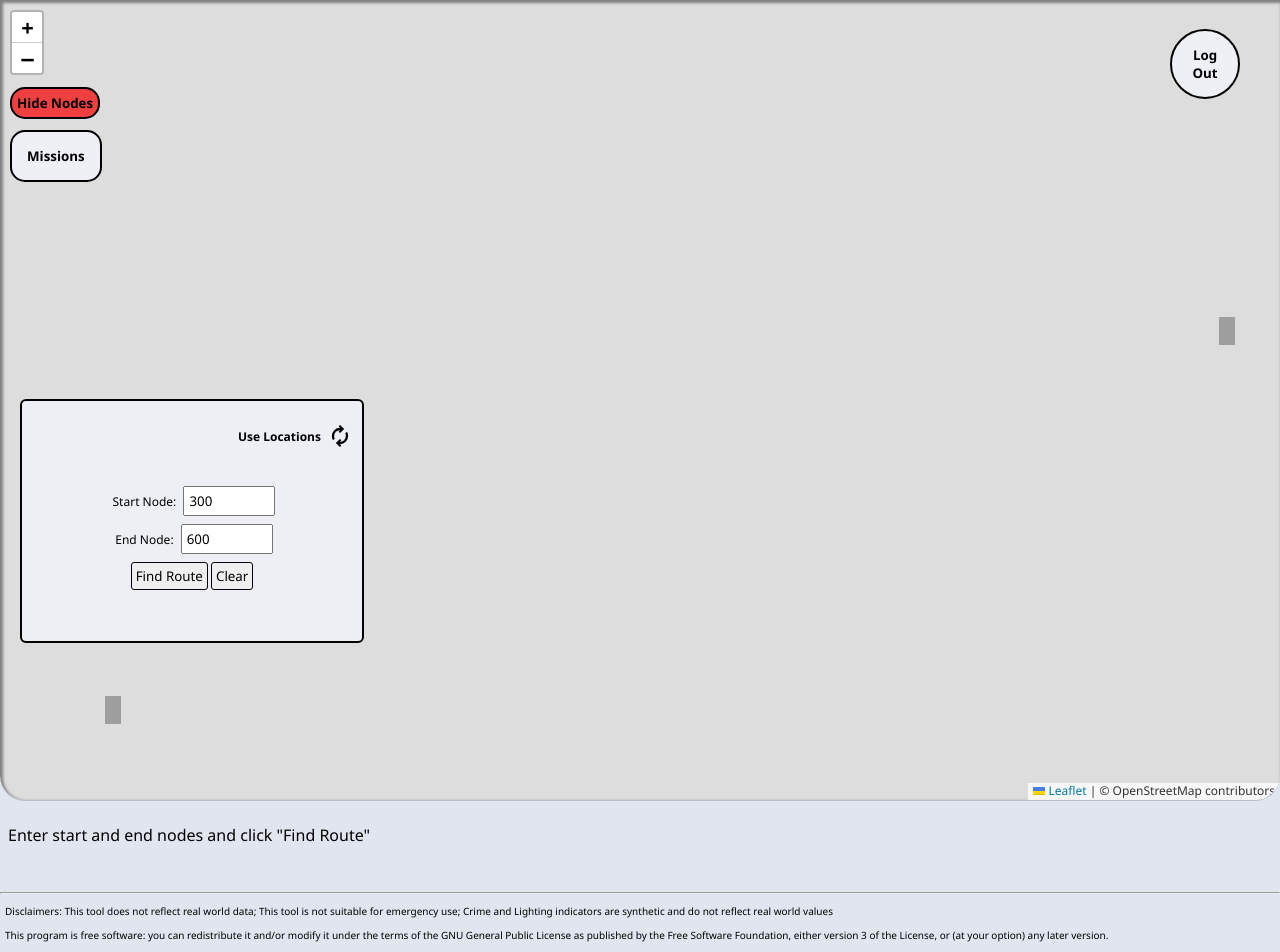
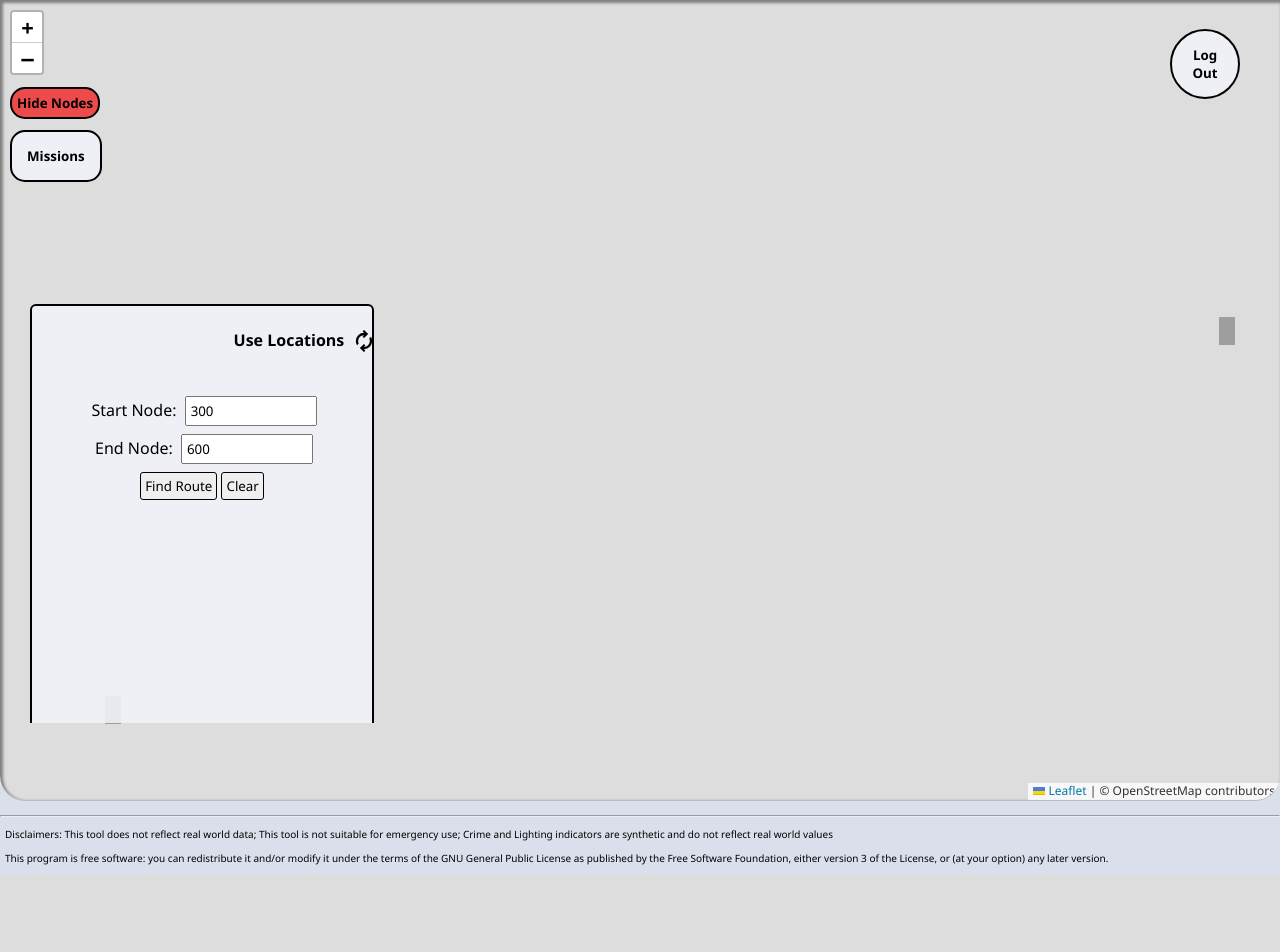
Before and after one commit to sumortimer/TeamProject-Sprint2-DroppedAsATable, a Flask app: page / in a window 1280 px wide. After the commit the page ends 875 px from the top, so only its background shows below. Run offline with Flask 3, Linux system fonts and the light colour scheme; a user stored in the database is signed in; data comes from the database, SQL or seed files in the repository; parts of the project's set-up code (start-up, migrations or seed data) failed here and were passed over.

Commit message:
Updates to map UI

```diff
--- a/static/map.css
+++ b/static/map.css
@@ -6,7 +6,8 @@
 body {
     padding: 0;
     margin: 0;
-    background-color: rgb(225, 229, 239);
+    /* background-color: rgb(210, 214, 231); */
+    background-color: rgb(219, 223, 236);
 }
 
 footer p {
@@ -59,7 +60,7 @@ footer p {
     top: 35px;
     padding: 5px;
     border-radius: 15px;
-    background-color: rgb(239, 63, 63);
+    background-color: rgba(239, 63, 63, 0.923);
     border-color: black;
     border-style: solid;
     font-weight: bold;
@@ -70,7 +71,7 @@ footer p {
     border-color: gray;
 }
 
-#map {
+#mapWrapper {
     border-radius: 0px 0px 25px 25px;
     overflow: hidden;
     box-shadow: inset 2px 2px 3px 1px gray;
@@ -79,7 +80,17 @@ footer p {
     border-width: 1px;
 }
 
-#nodeRoute {
+#map {
+    position: absolute;
+    border-radius: 0px 0px 25px 25px;
+    overflow: hidden;
+    box-shadow: inset 2px 2px 3px 1px gray;
+    border-bottom-style: solid;
+    border-color: rgba(173, 176, 195, 0.764);
+    border-width: 1px;
+}
+
+/* #nodeRoute {
     background-color: rgba(240, 242, 248, 0.899);
     border-radius: 6px;
     border-style: solid;
@@ -91,15 +102,32 @@ footer p {
     width: 300px;
     height: 200px;
     position: relative;
-    left: 20px;
+    left: 30px;
     top: 245px;
+} */
+
+.routeInput {
+    background-color: rgba(240, 242, 248, 0.899);
+    border-radius: 6px;
+    border-style: solid;
+    border-width: 2px;
+    border-color: black;
+    padding: 20px;
+    text-align: center;
+    z-index: 100000000000000000000000000;
+    width: 300px;
+    height: 525px;
+    position: relative;
+    left: 30px;
+    top: 150px;
+
 }
 
 #nodeRoute * {
     padding: 4px;
 }
 
-#locationRoute {
+/* #locationRoute {
     z-index: 100000000000000000000000000;
     position: relative;
     background-color: rgba(240, 242, 248, 0.899);
@@ -111,8 +139,8 @@ footer p {
     text-align: center;
     width: 300px;
     height: 350px;
-    left: 20px;
-}
+    left: 30px;
+} */
 
 #locationRoute * {
     padding: 4px;
@@ -124,6 +152,10 @@ footer p {
     bottom: 16px;
     margin-top: 0px;
     padding-top: 0px;
+}
+
+.reload:hover {
+    cursor: pointer;
 }
 
 .reloadSign {
--- a/static/map.js
+++ b/static/map.js
@@ -8,8 +8,10 @@ const seeMore = document.getElementById("seeMore");
 const plus = document.getElementById("plus");
 const minus = document.getElementById("minus");
 
-nodeRoute.style.visibility = "visible";
-locationRoute.style.visibility = "hidden";
+// nodeRoute.style.visibility = "visible";
+// locationRoute.style.visibility = "hidden";
+nodeRoute.style.display = "block";
+locationRoute.style.display = "none";
 
 // seeLess.style.visibility = "hidden";
 // seeMore.style.visibility = "hidden";
@@ -17,13 +19,17 @@ seeMore.style.display = "none";
 seeLess.style.display = "none";
 
 nodeReload.addEventListener("click", (e) => {
-    locationRoute.style.visibility = "visible";
-    nodeRoute.style.visibility = "hidden";
+    // locationRoute.style.visibility = "visible";
+    // nodeRoute.style.visibility = "hidden";
+    locationRoute.style.display = "block";
+    nodeRoute.style.display = "none";
 });
 
 locationReload.addEventListener("click", (e) => {
-    nodeRoute.style.visibility = "visible";
-    locationRoute.style.visibility = "hidden";
+    // nodeRoute.style.visibility = "visible";
+    // locationRoute.style.visibility = "hidden";
+    nodeRoute.style.display = "block";
+    locationRoute.style.display = "none";
 });
 
 plus.addEventListener("click", (e) => {
--- a/templates/index.html
+++ b/templates/index.html
@@ -32,26 +32,27 @@
     }
 </script> -->
 
-<div id="map">
+<div id="mapWrapper">
+    <div id="map"></div>
     <button id="missionBtn" onclick="missions()">Missions</button>
     <br><button type="button" id="toggleNodesBtn">Hide Nodes</button>
     <br><button type="button" id="logout" onclick="logout()">Log Out</button>
 
     <script>
         function logout(){
-            window.location.href = "{{url_for('missions_1')}}";
+            window.location.href = "{{url_for('logout')}}";
         }
     </script>
 
-    <div id="nodeRoute">
+    <div id="nodeRoute" class="routeInput">
         <h4 id="nodeReload" class="reload">Use Locations <svg class="reloadSign" xmlns="http://www.w3.org/2000/svg" height="24px" viewBox="0 -960 960 960" width="24px" fill="#000000"><path d="M203.52-308.67q-24.39-39.68-36.7-82.31-12.32-42.63-12.32-87.5 0-135.43 94.2-231.23 94.19-95.79 228.91-95.79h7.24l-60.42-60.41 58.64-58.39L647.37-760l-164.3 164.3-58.64-58.39 60.42-60.41h-6.52q-96.9 0-164.86 68.83-67.97 68.82-67.97 167.19 0 26.72 6.36 52.32 6.36 25.59 19.07 50.07l-67.41 67.42ZM476.93-35.46l-164.3-164.3 164.3-164.54 58.64 58.63-60.42 60.41h6.52q96.9 0 164.86-68.95 67.97-68.94 67.97-167.31 0-26.72-6.36-52.32-6.36-25.59-19.07-50.07l67.41-67.18q24.39 39.68 36.7 82.19 12.32 42.51 12.32 87.38 0 135.43-94.2 231.35-94.19 95.91-228.91 95.91h-7.24l60.42 60.17-58.64 58.63Z"/></svg></h4>
         <div>
             <label>Start Node:</label>
-            <input type="number" id="routeStart" min="1" value="300" style="width: 80px;">
+            <input type="number" id="routeStart" min="1" value="300" style="width: 120px;">
         </div>
         <div>
             <label>End Node:</label>
-            <input type="number" id="routeEnd" min="1" value="600" style="width: 80px;">
+            <input type="number" id="routeEnd" min="1" value="600" style="width: 120px;">
         </div>
         <div>
             <button class="routeBtn" onclick="findRoute()" id="findroutebutton">Find Route</button>
@@ -59,15 +60,15 @@
         </div>
     </div>
 
-    <div id="locationRoute">
+    <div id="locationRoute" class="routeInput">
         <h4 id="locationReload" class="reload">Use Nodes <svg class="reloadSign" xmlns="http://www.w3.org/2000/svg" height="24px" viewBox="0 -960 960 960" width="24px" fill="#000000"><path d="M203.52-308.67q-24.39-39.68-36.7-82.31-12.32-42.63-12.32-87.5 0-135.43 94.2-231.23 94.19-95.79 228.91-95.79h7.24l-60.42-60.41 58.64-58.39L647.37-760l-164.3 164.3-58.64-58.39 60.42-60.41h-6.52q-96.9 0-164.86 68.83-67.97 68.82-67.97 167.19 0 26.72 6.36 52.32 6.36 25.59 19.07 50.07l-67.41 67.42ZM476.93-35.46l-164.3-164.3 164.3-164.54 58.64 58.63-60.42 60.41h6.52q96.9 0 164.86-68.95 67.97-68.94 67.97-167.31 0-26.72-6.36-52.32-6.36-25.59-19.07-50.07l67.41-67.18q24.39 39.68 36.7 82.19 12.32 42.51 12.32 87.38 0 135.43-94.2 231.35-94.19 95.91-228.91 95.91h-7.24l60.42 60.17-58.64 58.63Z"/></svg></h4>
         <div>
             <label>Start Location:</label>
-            <input type="string" id="routeStartName" value="The Imperial" style="width: 80px;">
+            <input type="string" id="routeStartName" value="The Imperial" style="width: 120px;">
         </div>
         <div>
             <label>End Node:</label>
-            <input type="string" id="routeEndName" value="Southernhay House Surgery" style="width: 80px;">
+            <input type="string" id="routeEndName" value="Southernhay House Surgery" style="width: 120px;">
         </div>
         <div>
             <button class="routeBtn" onclick= "findRouteWithName()" id="findroutebuttonname">Find Route</button>
@@ -126,6 +127,8 @@
 
 </div>
 
+
+
 <footer>
     <br>
     <hr>
@@ -163,7 +166,7 @@
     toggleBtn.onclick = () => {
         toggleNodesVisibility();
         toggleBtn.textContent = nodesVisible ? "Hide Nodes" : "Show Nodes";
-        toggleBtn.style.backgroundColor = nodesVisible ? "red" : "green";
+        toggleBtn.style.backgroundColor = nodesVisible ? "rgba(239, 63, 63, 0.923)" : "rgba(77, 209, 62, 0.923)";
     };
 
 
```
